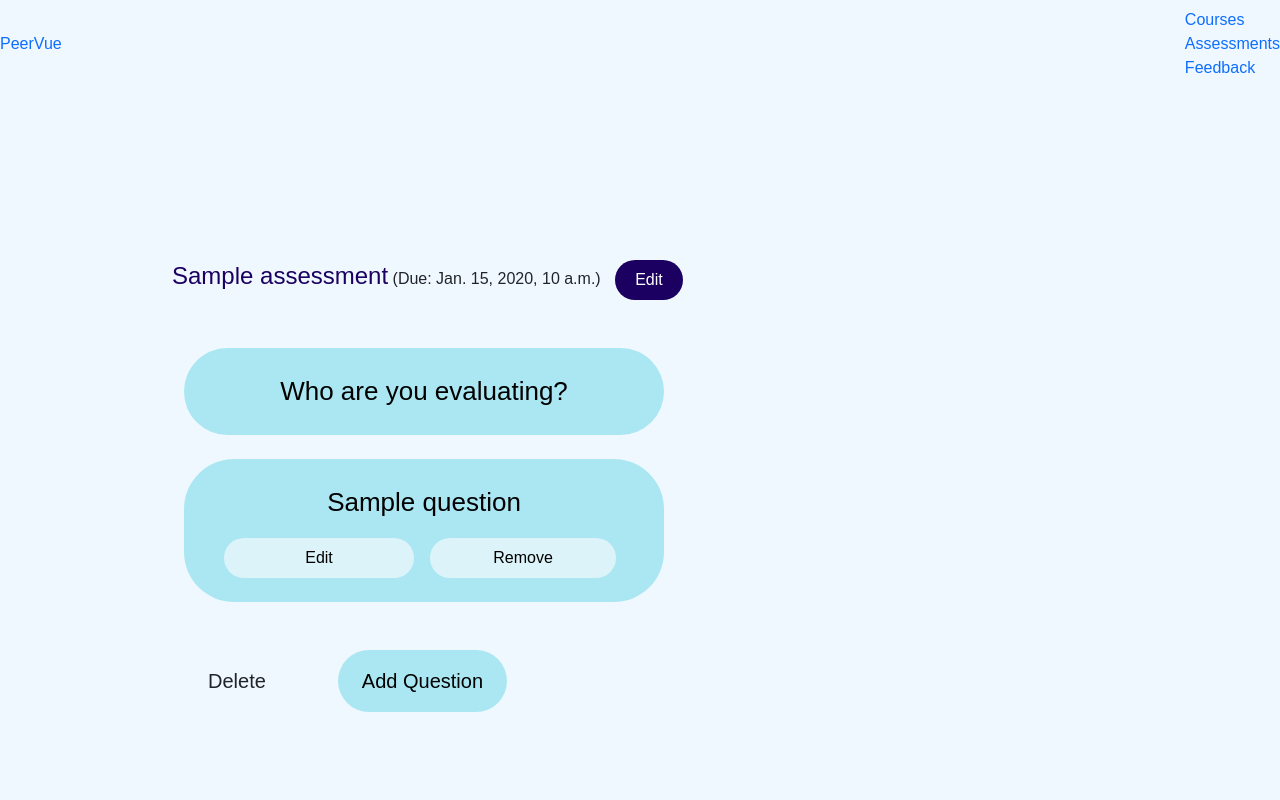
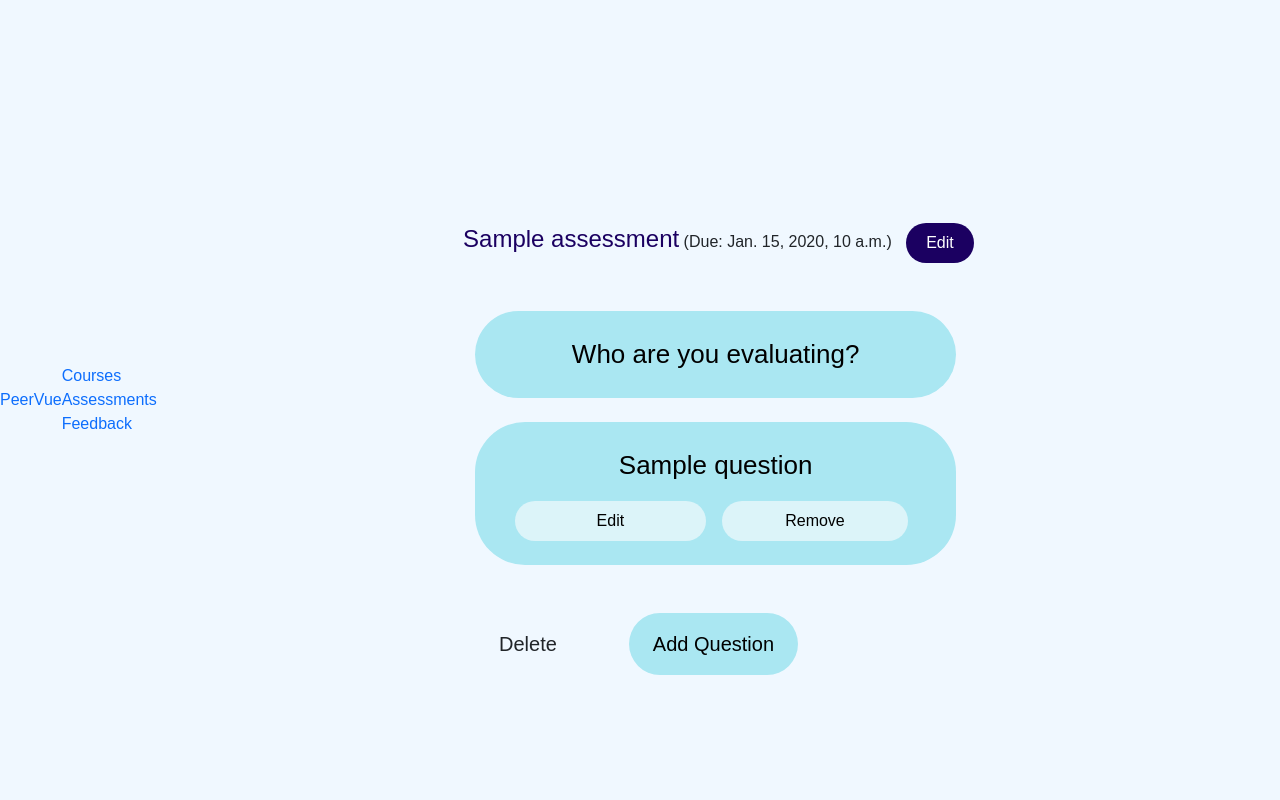
Before and after one commit to CSCI3356-Spring2025/The-Git-Commits, a Django app: template assessments/templates/assessments/assessment_creation.html in a window 1280 px wide. Run offline with Django 5.2, Linux system fonts and the light colour scheme; the template is opened without the code that fills it: most values are stand-ins (such as "Sample title", 1, 10 or a date in 2020).

Commit message:
Update assessment_creation.html
fixed issue with assessment creation styling

```diff
--- a/assessments/templates/assessments/assessment_creation.html
+++ b/assessments/templates/assessments/assessment_creation.html
@@ -36,6 +36,9 @@
         margin: 0;
         padding: 0;
         background: #F0F8FF;
+        display: flex;
+        justify-content: center; /* centers horizontally */
+        align-items: center;  /*centers vertically */
       }
 
       /* Assessment Creation specific styles */
@@ -54,13 +57,13 @@
       }
 
       .question-container {
-        min-height: 10rem;
+        min-height: 7.5rem;
       }
 
       .question-outer {
         background: #aae7f2;
         border-radius: 50px;
-        width: 50%;
+        width: 90%;
         margin: 1rem 0;
         padding: 1rem;
       }
```
